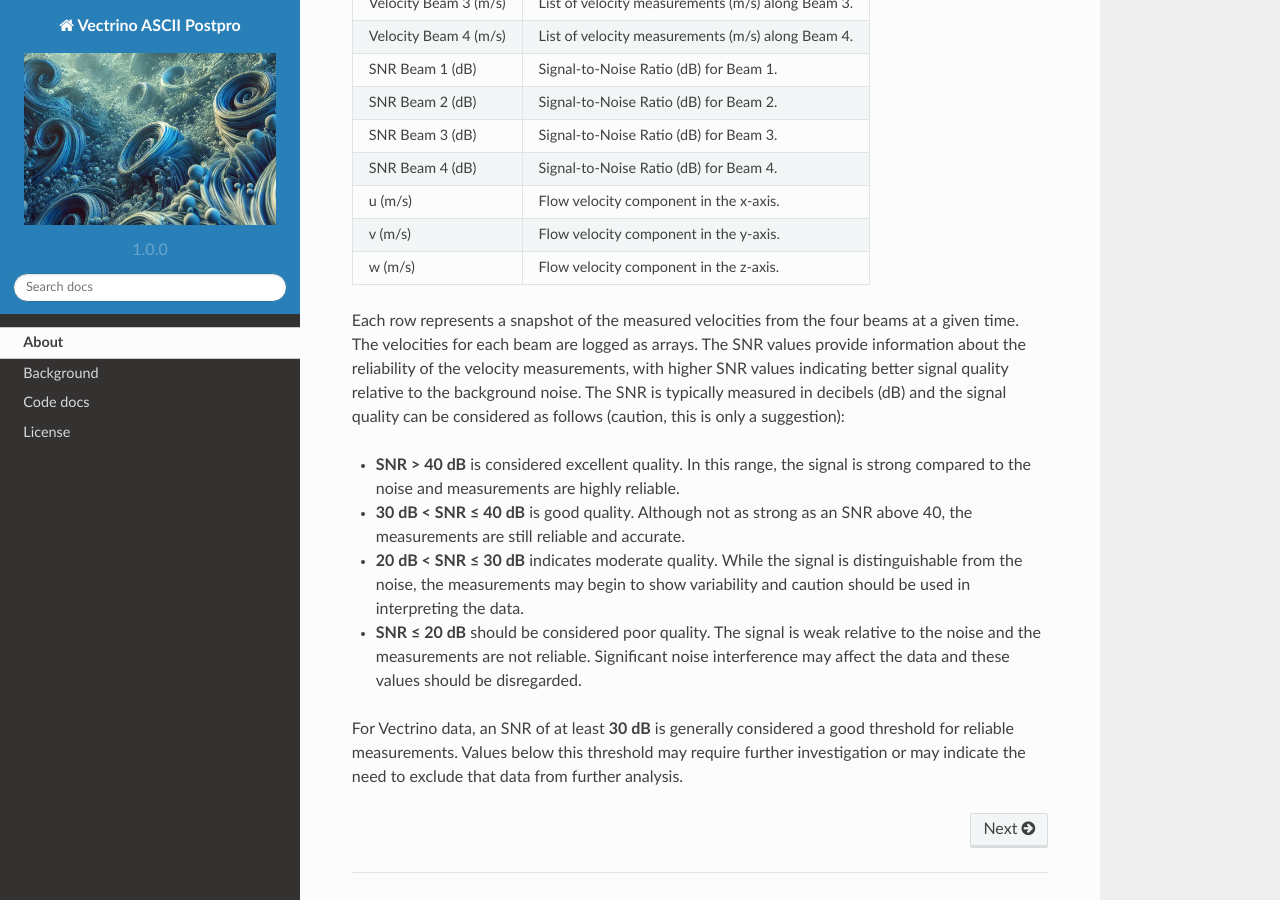
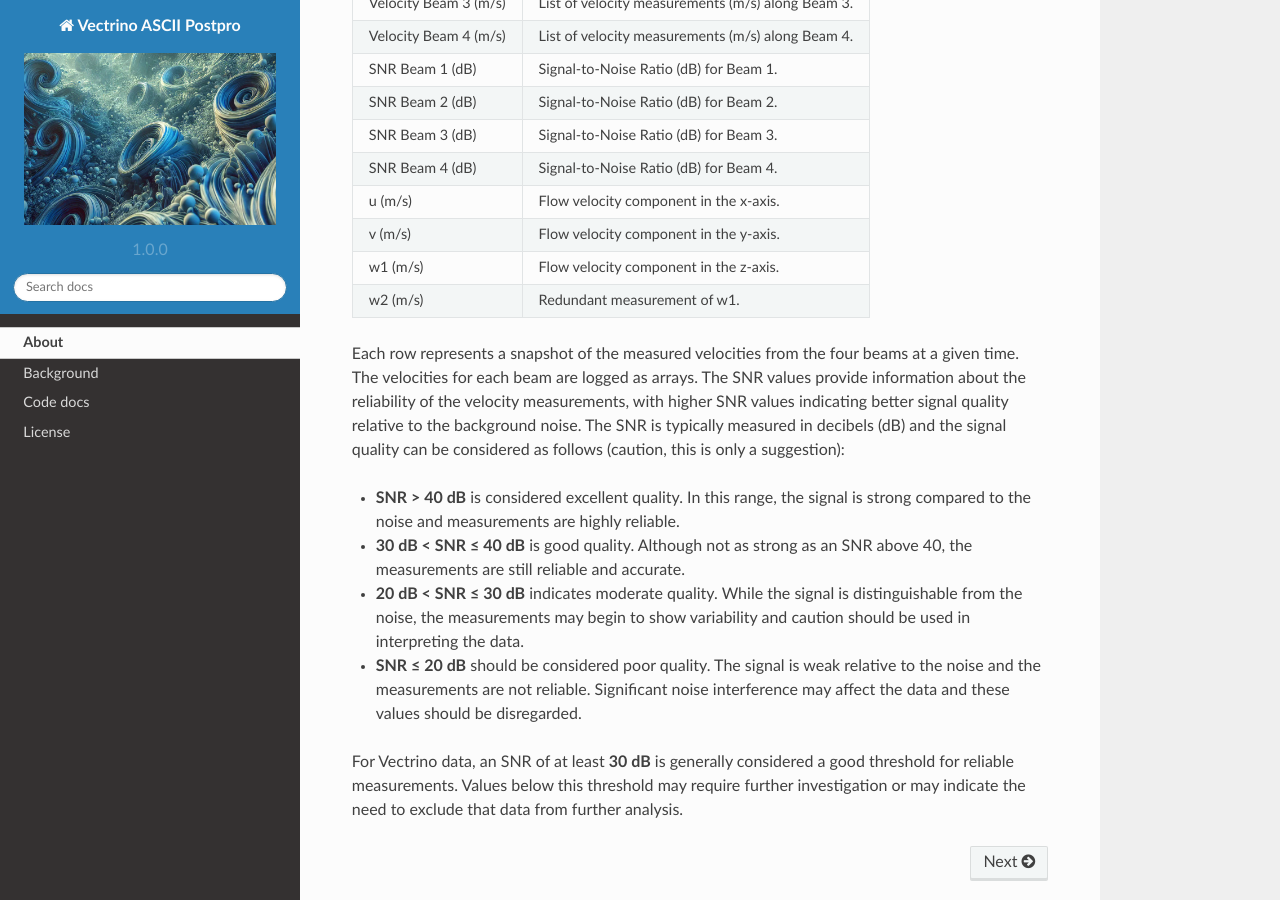
Before and after one commit to sschwindt/vectrino-postpro, a Sphinx documentation site: the page built from docs/index.rst, in a window 1280 px wide and 900 px high, scrolled down 1293 px. Built offline with Sphinx 7.4.7 and the Read the Docs theme 2.0.0, drawn with Linux system fonts in a browser that asks for light colours.

Commit message:
added docs differentiation between w1 and w2

```diff
--- a/docs/index.rst
+++ b/docs/index.rst
@@ -71,7 +71,9 @@ The code outputs a CSV file containing the time series data from the Vectrino Pr
 +-----------------------+----------------------------------------+
 | v (m/s)               | Flow velocity component in the y-axis. |
 +-----------------------+----------------------------------------+
-| w (m/s)               | Flow velocity component in the z-axis. |
+| w1 (m/s)              | Flow velocity component in the z-axis. |
++-----------------------+----------------------------------------+
+| w2 (m/s)              | Redundant measurement of w1.           |
 +-----------------------+----------------------------------------+
 
 Each row represents a snapshot of the measured velocities from the four beams at a given time. The velocities for each beam are logged as arrays. The SNR values provide information about the reliability of the velocity measurements, with higher SNR values indicating better signal quality relative to the background noise. The SNR is typically measured in decibels (dB) and the signal quality can be considered as follows (caution, this is only a suggestion):
```
